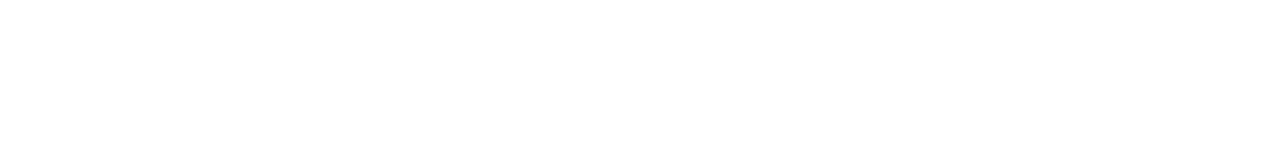
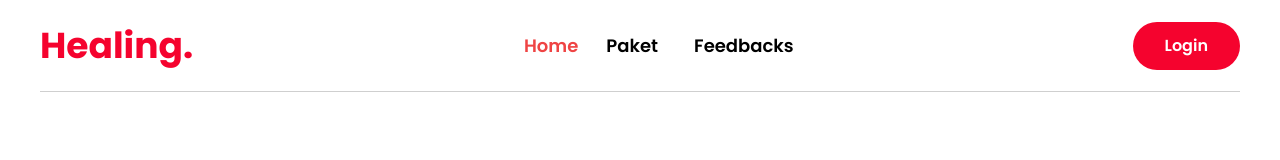
Before and after one commit to muhammadhnf97/healing-trip-web-app, a React (Vite) app: page / in a window 1280 px wide. Shown: the top 160 px of the page. Built offline with nearby package versions, Linux system fonts and the light colour scheme; no server answers.

Commit message:
perbaiki footer

```diff
--- a/src/components/Header.jsx
+++ b/src/components/Header.jsx
@@ -41,7 +41,7 @@ const Header = ({ pinPoint }) => {
   }
 
   return (
-  <div className='w-full'>
+  <div className='w-full fixed z-40'>
     <nav className='px-5 h-[92px] w-full md:px-0  bg-white z-10'>
       <div className='h-full max-w-[1200px] mx-auto border-b border-[#CFCFCF] flex items-center justify-between font-poppins'>
         <h1 className='text-[#F5032E] text-[36px] font-bold'>Healing.</h1>
@@ -49,8 +49,6 @@ const Header = ({ pinPoint }) => {
             <Link to='/'><p className={`${pinPoint === 'home' ? 'text-red-500' : 'duration-500 hover:bg-black hover:bg-opacity-20 rounded-full px-2'}`}>Home</p></Link>
             <Link to='/paket'><p className={`${pinPoint === 'paket' ? 'text-red-500' : 'duration-500 hover:bg-black hover:bg-opacity-20 rounded-full px-2'}`}>Paket</p></Link>
             <Link to='/feedbacks'><p className={`${pinPoint === 'feedbacks' ? 'text-red-500' : 'duration-500 hover:bg-black hover:bg-opacity-20 rounded-full px-2'}`}>Feedbacks</p></Link>
-            <Link to='/blog'><p className={`${pinPoint === 'blog' ? 'text-red-500' : 'duration-500 hover:bg-black hover:bg-opacity-20 rounded-full px-2'}`}>Blog</p></Link>
-            <Link to='/blog'><p className={`${pinPoint === 'contact' ? 'text-red-500' : 'duration-500 hover:bg-black hover:bg-opacity-20 rounded-full px-2'}`}>Contact</p></Link>
         </div>
         <div className='hidden md:flex gap-3 items-center'>
           {
--- a/src/pages/Feedbacks.jsx
+++ b/src/pages/Feedbacks.jsx
@@ -1,5 +1,6 @@
 import React, { useState } from 'react'
 import Header from '../components/Header'
+import Footer from '../components/Footer'
 
 const Feedbacks = () => {
     const [feedbackInput, setFeedbacks] = useState({ nama : null, email : null, consumenFeedbacks: null })
```
